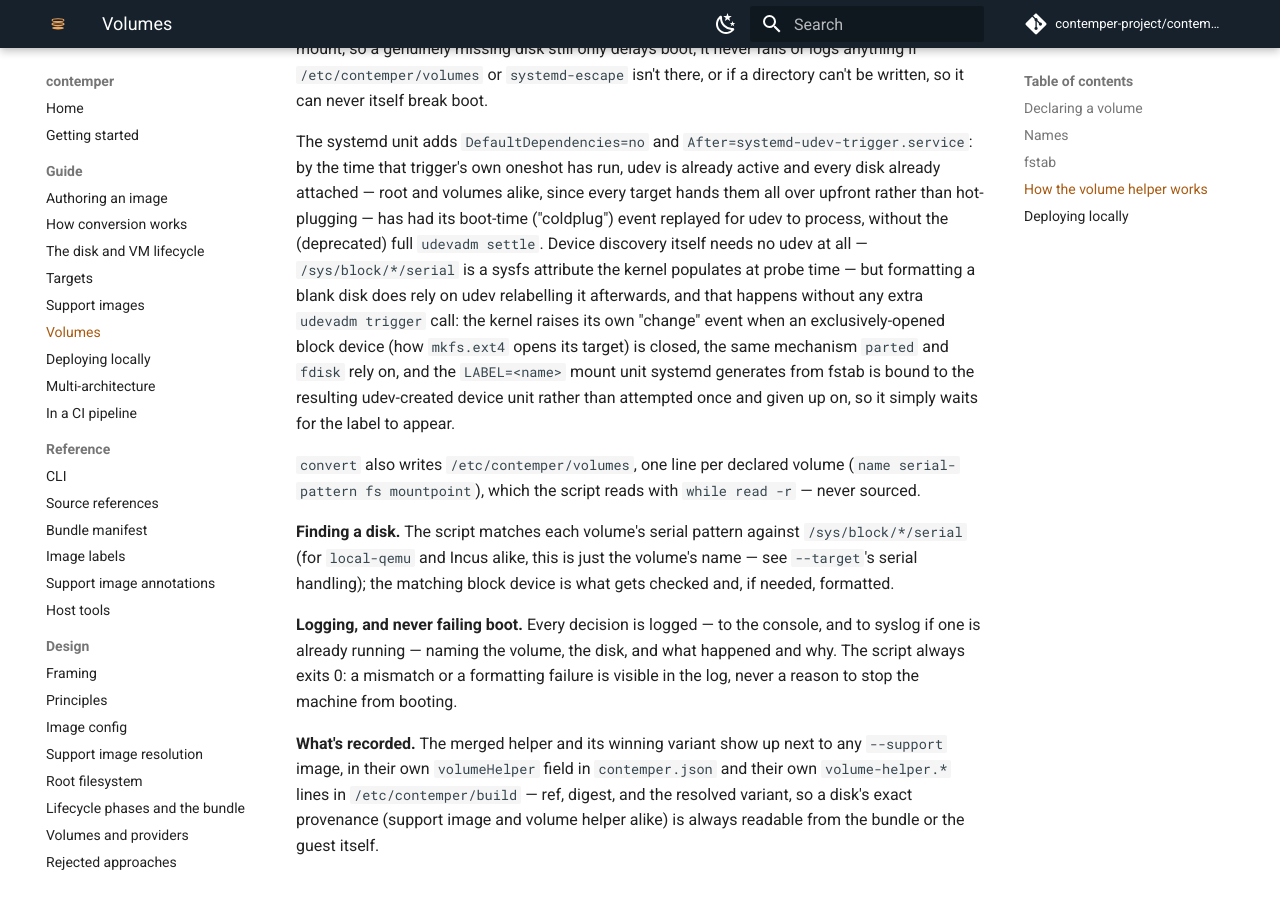
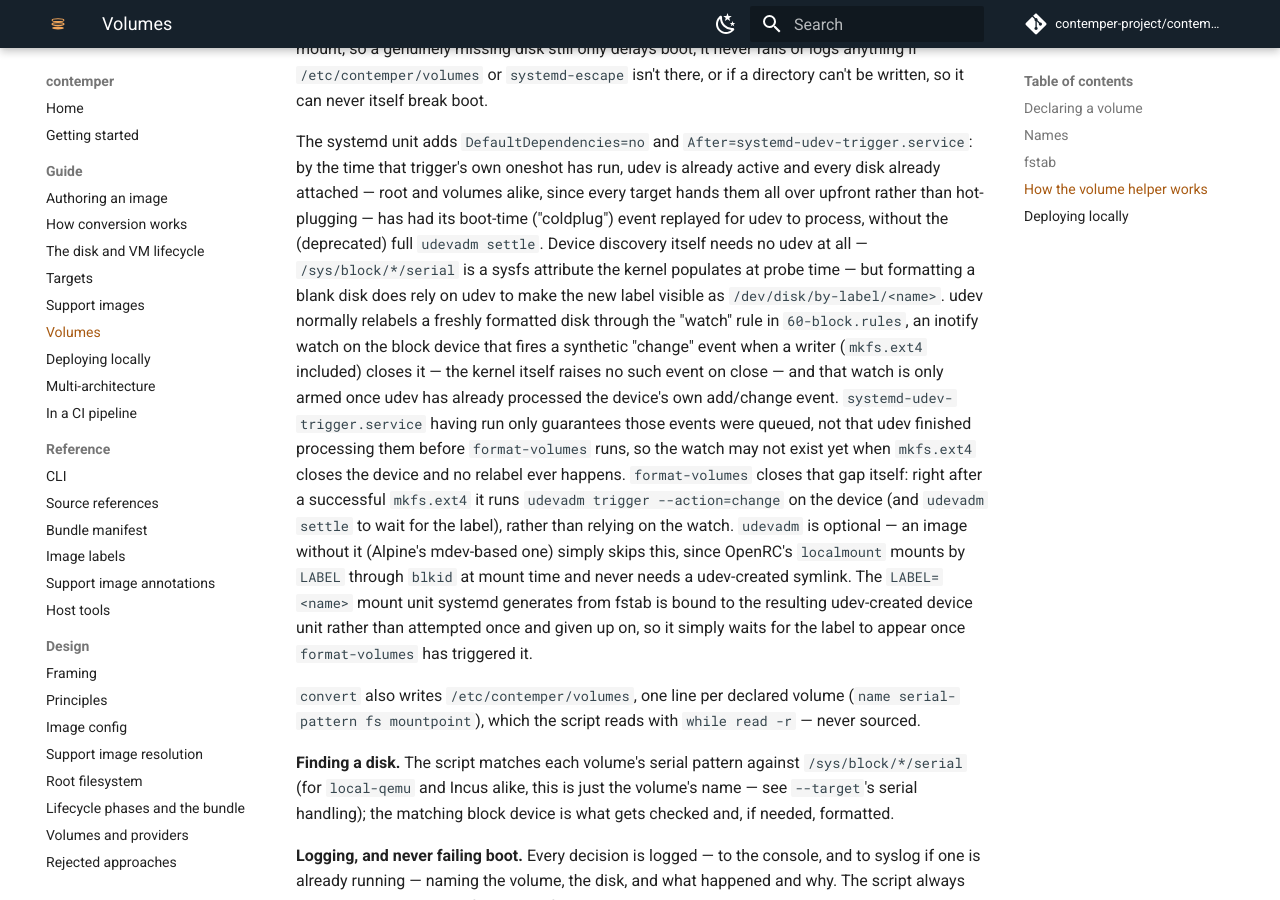
Before and after one commit to DarkressX/contemper, an MkDocs documentation site: the page built from docs/guide/volumes.md, in a window 1280 px wide and 900 px high, scrolled down 3191 px. Built offline with MkDocs 1.6.1 and Material for MkDocs 9.7.7, drawn with Linux system fonts in a browser that asks for light colours; comment, search, counter and statistics services are not loaded.

Commit message:
docs(volumes): correct the udev relabelling explanation
The kernel doesn't raise a "change" event on its own when a block
device is closed; that's udev's own "watch" rule (60-block.rules)
reacting to the close, and only once it has already armed a watch on
that device. Update the explanation to match, and describe the
explicit udevadm trigger/settle call format-volumes now makes instead
of relying on that watch.

Co-Authored-By: Claude Sonnet 5 <noreply@anthropic.com>
Signed-off-by: Stephan Peijnik-Steinwender <speijnik@gmail.com>

```diff
--- a/docs/guide/volumes.md
+++ b/docs/guide/volumes.md
@@ -170,13 +170,25 @@ hot-plugging — has had its boot-time ("coldplug") event replayed for udev to
 process, without the (deprecated) full `udevadm settle`. Device discovery
 itself needs no udev at all — `/sys/block/*/serial` is a sysfs attribute the
 kernel populates at probe time — but formatting a blank disk does rely on
-udev relabelling it afterwards, and that happens without any extra
-`udevadm trigger` call: the kernel raises its own "change" event when an
-exclusively-opened block device (how `mkfs.ext4` opens its target) is
-closed, the same mechanism `parted` and `fdisk` rely on, and the
-`LABEL=<name>` mount unit systemd generates from fstab is bound to the
-resulting udev-created device unit rather than attempted once and given up
-on, so it simply waits for the label to appear.
+udev to make the new label visible as `/dev/disk/by-label/<name>`. udev
+normally relabels a freshly formatted disk through the "watch" rule in
+`60-block.rules`, an inotify watch on the block device that fires a
+synthetic "change" event when a writer (`mkfs.ext4` included) closes it —
+the kernel itself raises no such event on close — and that watch is only
+armed once udev has already processed the device's own add/change event.
+`systemd-udev-trigger.service` having run only guarantees those events were
+queued, not that udev finished processing them before `format-volumes`
+runs, so the watch may not exist yet when `mkfs.ext4` closes the device and
+no relabel ever happens. `format-volumes` closes that gap itself: right
+after a successful `mkfs.ext4` it runs `udevadm trigger --action=change` on
+the device (and `udevadm settle` to wait for the label), rather than
+relying on the watch. `udevadm` is optional — an image without it (Alpine's
+mdev-based one) simply skips this, since OpenRC's `localmount` mounts by
+`LABEL` through `blkid` at mount time and never needs a udev-created
+symlink. The `LABEL=<name>` mount unit systemd generates from fstab is
+bound to the resulting udev-created device unit rather than attempted once
+and given up on, so it simply waits for the label to appear once
+`format-volumes` has triggered it.
 
 `convert` also writes `/etc/contemper/volumes`, one line per declared
 volume (`name serial-pattern fs mountpoint`), which the script reads with
```
